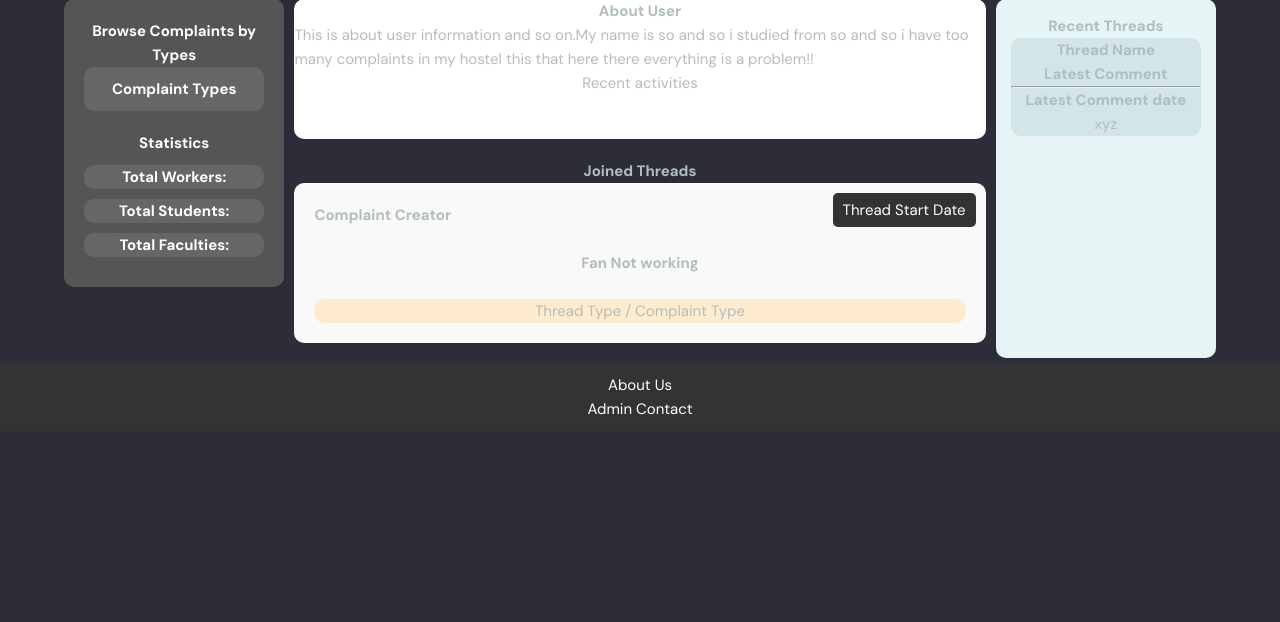
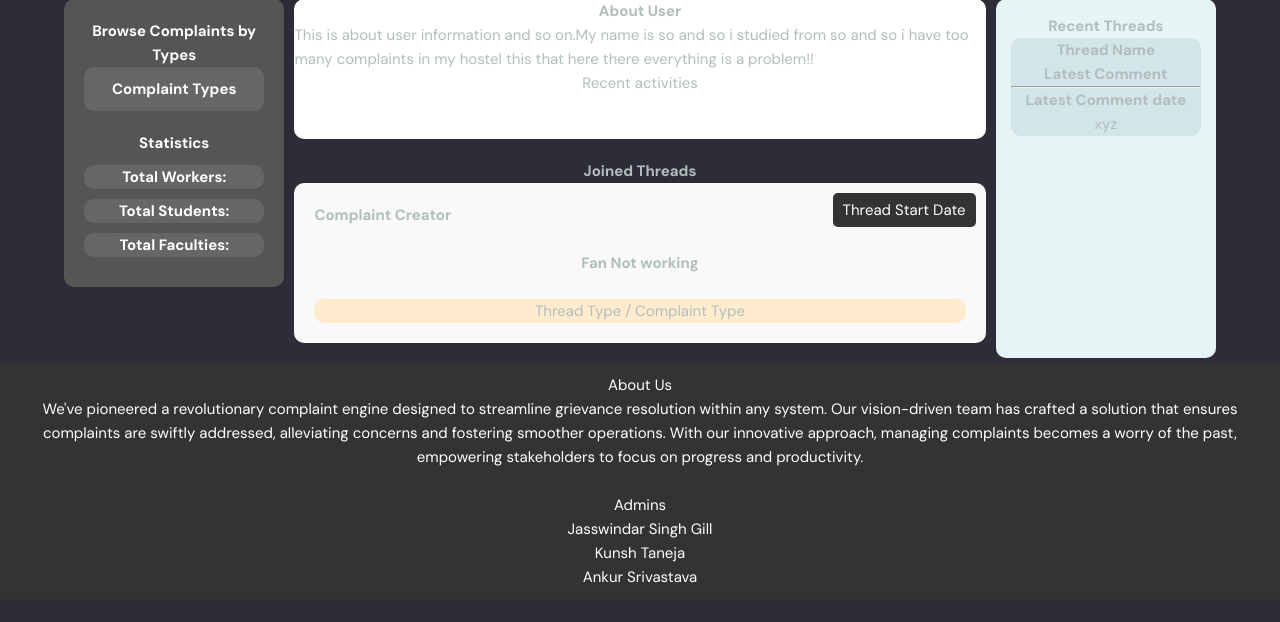
Before and after one commit to Jassi-Gill/theComplaintEngine, a Django app: page /profile-page/1/ in a window 1280 px wide. Shown: the part 108-730 px from the top of the page. Run offline with Django 5.2, Linux system fonts and the light colour scheme.

Commit message:
last ankur

```diff
--- a/theEngine/base/templates/base/profile_page.html
+++ b/theEngine/base/templates/base/profile_page.html
@@ -84,8 +84,20 @@
         </div>
     </div>
     <footer class="footer">
-        <div>About Us</div>
-        <div>Admin Contact</div>
+        <div>About Us<p>We've pioneered a revolutionary complaint engine designed to streamline grievance resolution within any system. Our vision-driven team has crafted a solution that ensures complaints are swiftly addressed, alleviating concerns and fostering smoother operations. With our innovative approach, managing complaints becomes a worry of the past, empowering stakeholders to focus on progress and productivity.
+
+        </p></div><br>
+        <div>Admins
+            <div>
+                Jasswindar Singh Gill
+            </div>
+            <div>
+                Kunsh Taneja
+            </div>
+            <div>
+                Ankur Srivastava
+            </div>
+        </div>
     </footer>
     <script src="{% static 'js/home_page.js' %}"></script>
 </body>
```
Also changed, not shown: theEngine/base/templates/base/home_page.html (+14 -2 lines).
